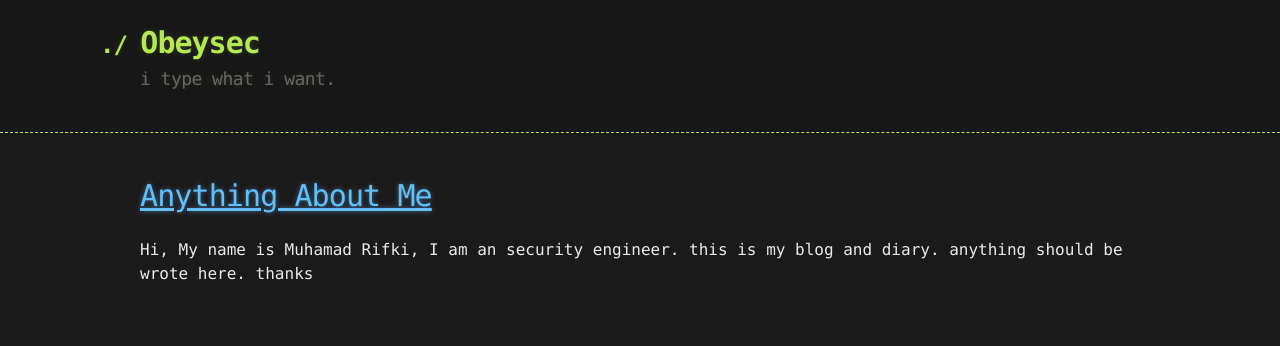
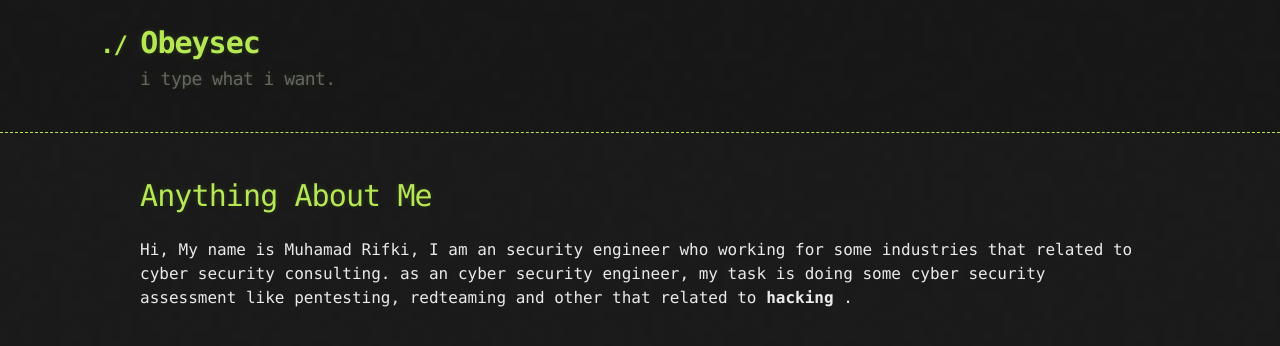
Before and after one commit to sahabrifki/sahabrifki.github.io, a Jekyll site: the page built from index.md, in a window 1280 px wide. Shown: the top 346 px of the page. Built offline with Jekyll 4.4.1, drawn with Linux system fonts in a browser that asks for light colours; our own code applies the rules of GitHub Pages for plain Markdown files.

Commit message:
Update index.md

```diff
--- a/index.md
+++ b/index.md
@@ -2,6 +2,6 @@
 Layout: default
 ---
 
-# [Anything About Me](./another-page.html)
+# Anything About Me
 
-Hi, My name is Muhamad Rifki, I am an security engineer. this is my blog and diary. anything should be wrote here. thanks
+Hi, My name is Muhamad Rifki, I am an security engineer who working for some industries that related to cyber security consulting. as an cyber security engineer, my task is doing some cyber security assessment like pentesting, redteaming and other that related to __hacking__ .
```
